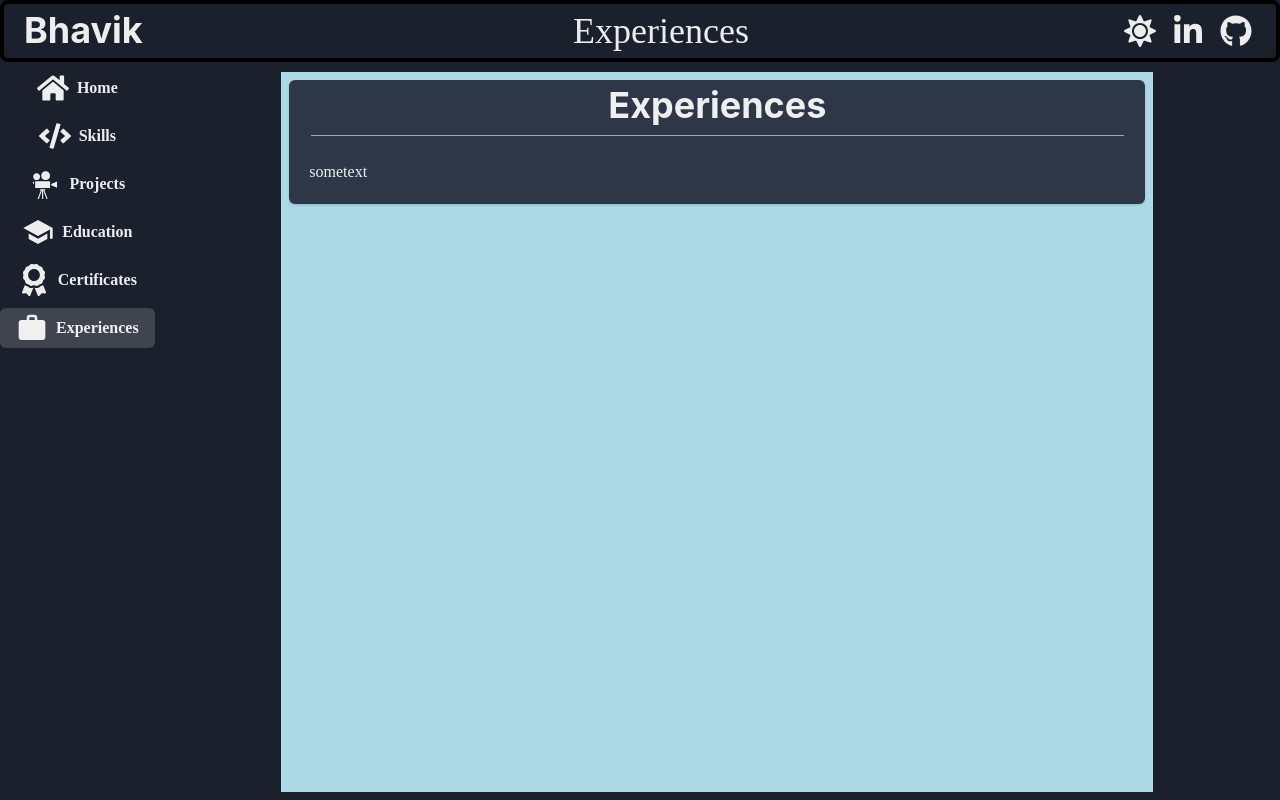
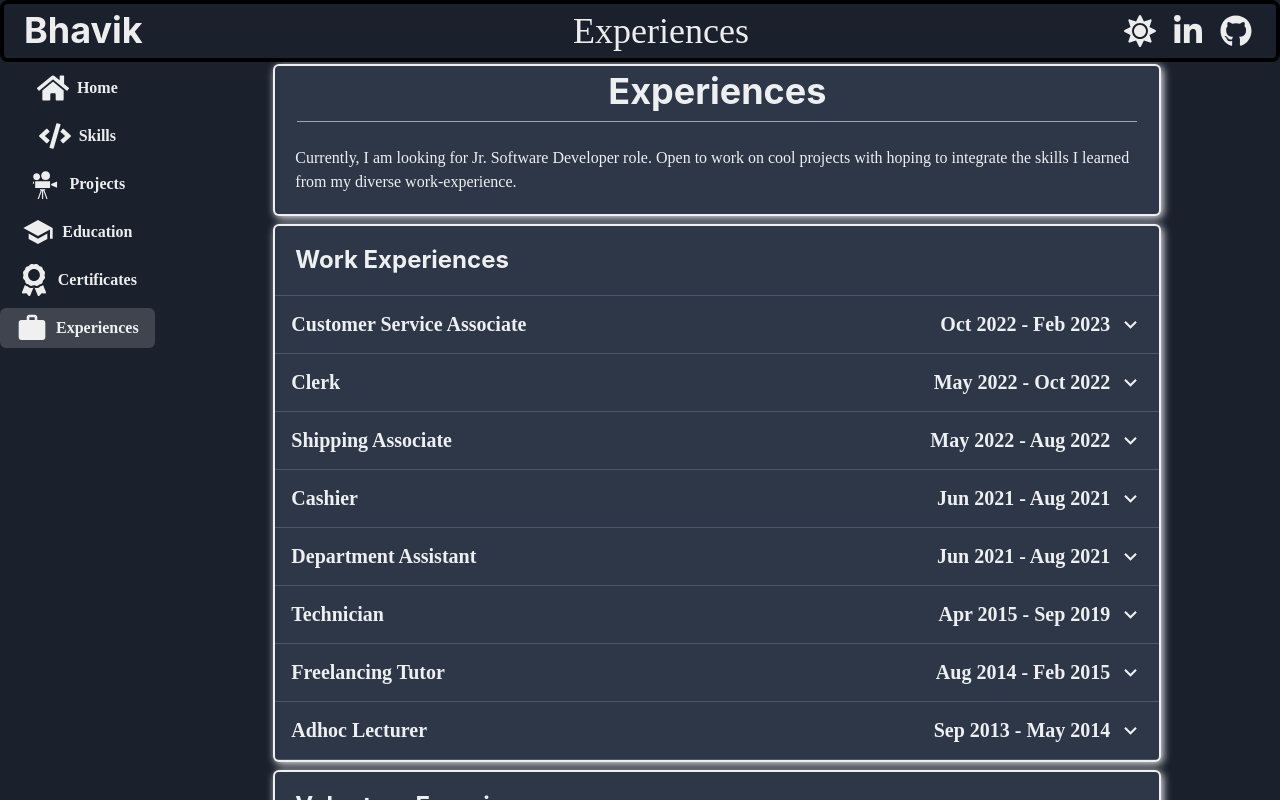
Before and after one commit to bhavik-knight/portfolio-chakra, a React (Vite) app in the folder react/frontend/: page / in a window 1280 px wide. Both pictures are taken after a click on the button "Experiences". Shown: the top 800 px of the page. Built offline with nearby package versions, Linux system fonts and the light colour scheme.

Commit message:
completed: the design of the experience page

```diff
--- /dev/null
+++ b/react/frontend/src/components/ExperienceCard.jsx
@@ -0,0 +1,48 @@
+import { nanoid } from "nanoid"
+import { Accordion, AccordionButton, AccordionItem, AccordionIcon, AccordionPanel } from "@chakra-ui/react"
+import { Text, Heading } from "@chakra-ui/react"
+import { Flex, Divider, Stack, Spacer } from "@chakra-ui/react"
+import { List, UnorderedList, ListItem } from "@chakra-ui/react"
+
+function ExperienceCard({ job }) {
+    return (
+        <AccordionItem py={2}>
+            <AccordionButton
+                as={Heading}
+                fontSize={{ base: "md", lg: "xl" }} _expanded={{ boxShadow: "2px 2px 4px" }}
+            >
+                <Flex width="100%" direction={{ base: "column", md: "row" }} wrap="wrap" justifyContent="space-between">
+                    <Text>
+                        {job.title}
+                    </Text>
+                    <Spacer />
+                    <Text px={2}>
+                        {job.start} - {job.end}
+                    </Text>
+                    <AccordionIcon />
+                </Flex>
+            </AccordionButton>
+
+            <AccordionPanel p={4}>
+                <Text fontSize={{ base: "md", lg: "lg" }} px={4}>
+                    {job.company} | {job.place}
+                </Text>
+                <Divider mx="auto" my={1} width="95%" />
+                <Stack as={UnorderedList} ms={8}>
+                    {
+                        job.responsibilities.map(responsibility => {
+                            return (
+                                <ListItem key={nanoid()} textAlign="justify">
+                                    {responsibility}
+                                </ListItem>
+                            )
+                        })
+                    }
+                </Stack>
+            </AccordionPanel>
+        </AccordionItem>
+
+    )
+}
+
+export { ExperienceCard }
--- a/react/frontend/src/components/Experiences.jsx
+++ b/react/frontend/src/components/Experiences.jsx
@@ -1,22 +1,57 @@
-import { Heading, Text } from "@chakra-ui/react"
+import { nanoid } from "nanoid"
+import { Heading, Text, Spacer } from "@chakra-ui/react"
 import { Stack, Flex, Divider } from "@chakra-ui/react"
 import { Card, CardHeader, CardFooter, CardBody } from "@chakra-ui/react"
+import { List, UnorderedList, ListItem } from "@chakra-ui/react"
+import { Accordion, AccordionItem, AccordionButton, AccordionIcon, AccordionPanel } from "@chakra-ui/react"
+import { experiences, volunteer } from "../data/portfolio_db.json"
+import { ExperienceCard } from "./ExperienceCard"
 
 function Experiences() {
     return (
-        <Stack m={2} p={2} width="100%" bg="lightblue">
-            <Card>
+        <Stack
+            width="100%"
+        // bg="lightblue"
+        // m={2} p={2}
+        >
+            <Card as="section" border="2px solid" boxShadow="2px 2px 8px">
                 <CardHeader as={Heading} mx="auto" my={0} py={1}>
                     Experiences
                 </CardHeader>
                 <Divider className="divider" width="95%" mx="auto" my={1} />
                 <CardBody>
                     <Text>
-                        sometext
+                        Currently, I am looking for Jr. Software Developer role. Open to work on cool projects with hoping to integrate the skills I learned from my diverse work-experience.
                     </Text>
                 </CardBody>
             </Card>
-        </Stack>
+
+
+            {/* section about work */}
+            <Card as="section" border="2px solid" boxShadow="2px 2px 8px">
+                <CardHeader as={Heading} fontSize={{ base: "md", lg: "2xl" }}>
+                    Work Experience{experiences.length > 1 && `s`}
+                </CardHeader>
+                <Accordion allowToggle>
+                    {
+                        experiences.map(e => <ExperienceCard key={nanoid()} job={e} />)
+                    }
+                </Accordion>
+            </Card>
+
+            {/* section about volunteer work */}
+            <Card as="section" border="2px solid" boxShadow="2px 2px 8px">
+                <CardHeader as={Heading} fontSize={{ base: "md", lg: "2xl" }}>
+                    Volunteer Experience{volunteer.length > 1 && `s`}
+                </CardHeader>
+
+                <Accordion allowToggle>
+                    {
+                        volunteer.map(v => <ExperienceCard key={nanoid()} job={v} />)
+                    }
+                </Accordion>
+            </Card>
+        </Stack >
     )
 }
 
```
Also changed, not shown: react/frontend/src/components/ExperienceCard.css (added).
